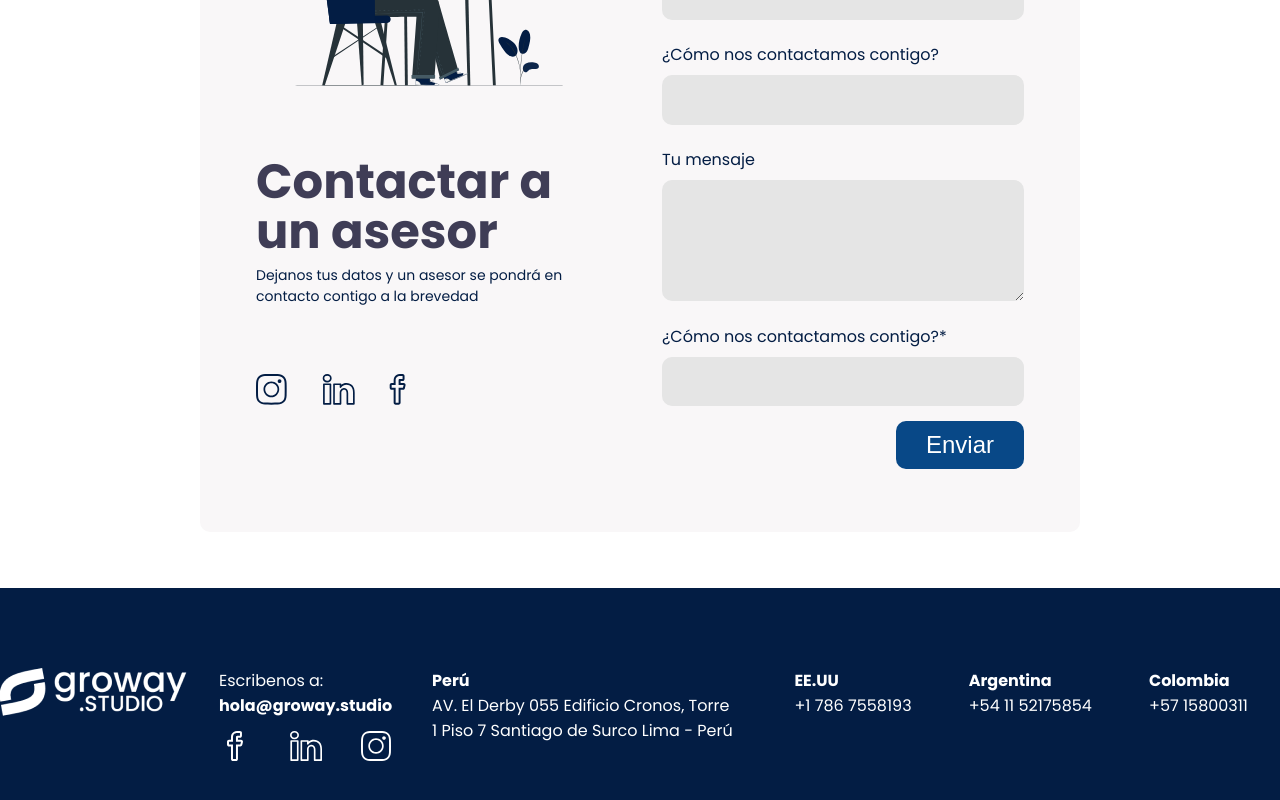
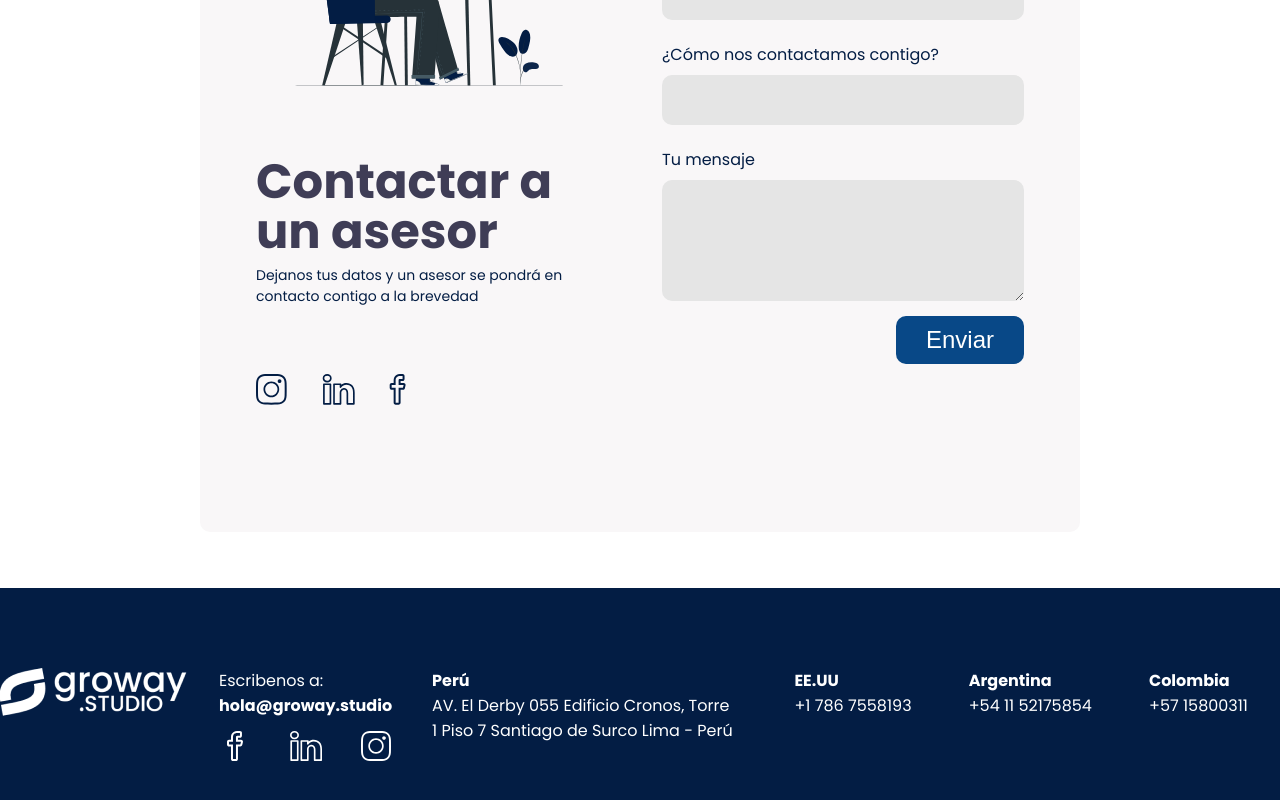
Before and after one commit to Groway-Studio/backoffice-landing, a React (Create React App) app: page / in a window 1280 px wide. Shown: the part 3447-4247 px from the top of the page. Built offline with nearby package versions, Linux system fonts and the light colour scheme.

Commit message:
remove repeated field

```diff
--- a/src/component/form.tsx
+++ b/src/component/form.tsx
@@ -63,10 +63,6 @@ export default function FormContact() {
                   <Label>Tu mensaje</Label>
                   <TextArea />
                 </FormGroup>
-                <FormGroup>
-                  <Label>¿Cómo nos contactamos contigo?*</Label>
-                  <Input />
-                </FormGroup>
                 <ButtonComponent label="Enviar" />
               </Form>
 
```
